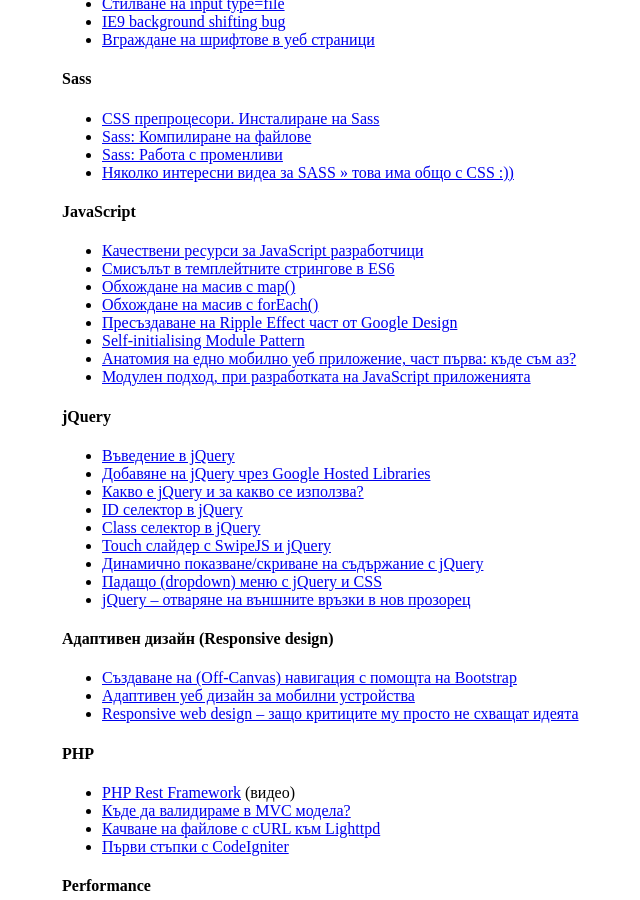
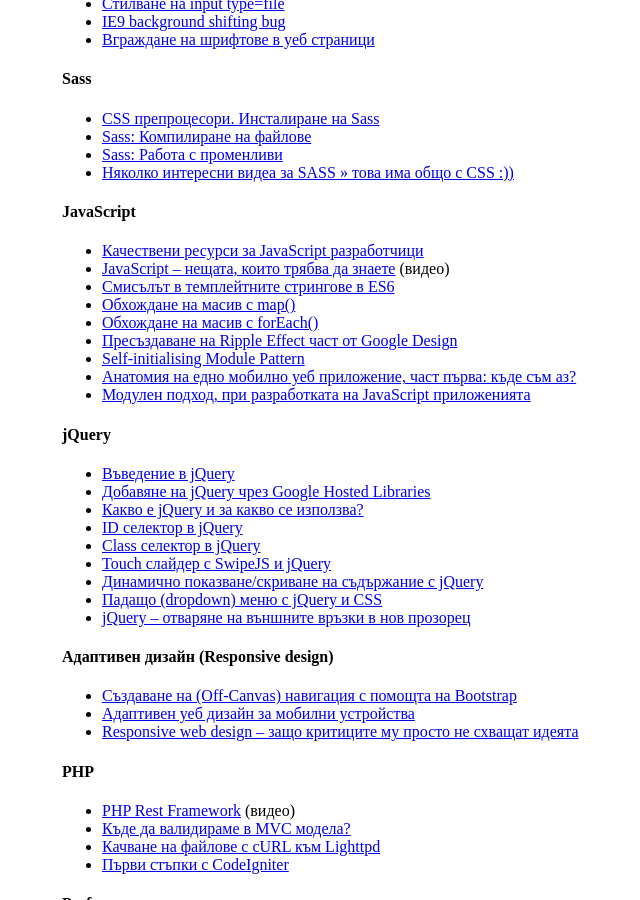
Before and after one commit to dzhavat/web-design-and-development-in-bulgarian, a Jekyll site: the page built from index.md, in a window 1280 px wide and 900 px high, scrolled down 1316 px. Shown: the whole window, without its empty margins (98-738 px from the left). Built offline with Jekyll 4.4.1, drawn with Linux system fonts in a browser that asks for light colours.

Commit message:
Add new link

```diff
--- a/index.md
+++ b/index.md
@@ -79,6 +79,7 @@ title: Уроци/Статии на български за уеб дизайн
 
 #### JavaScript
 * [Качествени ресурси за JavaScript разработчици](https://code.tutsplus.com/bg/articles/resources-for-staying-on-top-of-javascript--cms-21369)
+* [JavaScript – нещата, които трябва да знаете](http://pavelkolev.com/javascript-%d0%bd%d0%b5%d1%89%d0%b0%d1%82%d0%b0-%d0%ba%d0%be%d0%b8%d1%82%d0%be-%d1%82%d1%80%d1%8f%d0%b1%d0%b2%d0%b0-%d0%b4%d0%b0-%d0%b7%d0%bd%d0%b0%d0%b5%d1%82%d0%b5/) (видео)
 * [Смисълът в темплейтните стрингове в ES6](https://code.tutsplus.com/bg/tutorials/the-genius-of-template-strings-in-es6--cms-24915)
 * [Обхождане на масив с map()](http://youdevelop.net/coding/javascript/obhozhdane-na-masiv-s-map/)
 * [Обхождане на масив с forEach()](http://youdevelop.net/coding/javascript/obhozhdane-na-masiv-s-foreach/)
```
